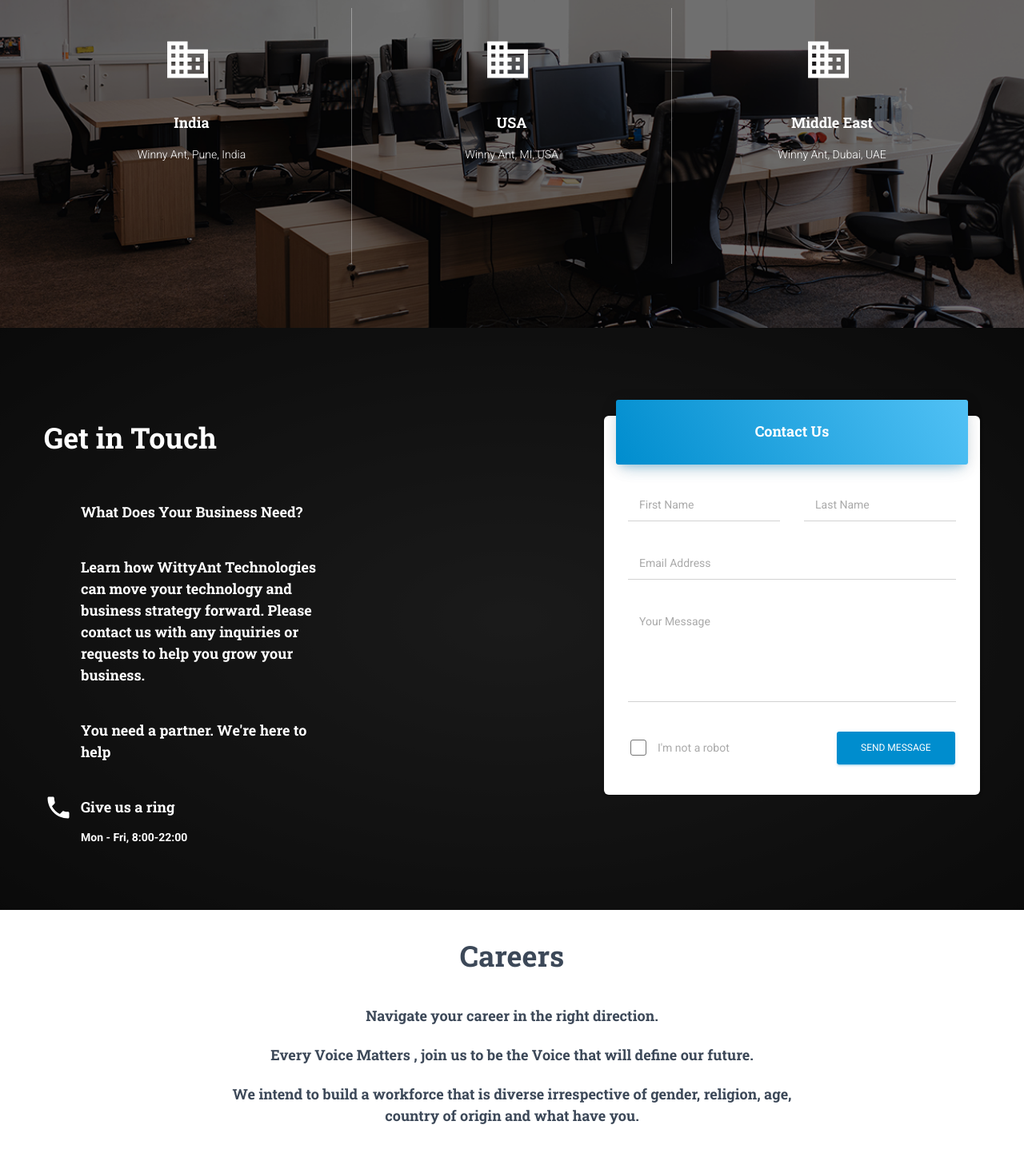
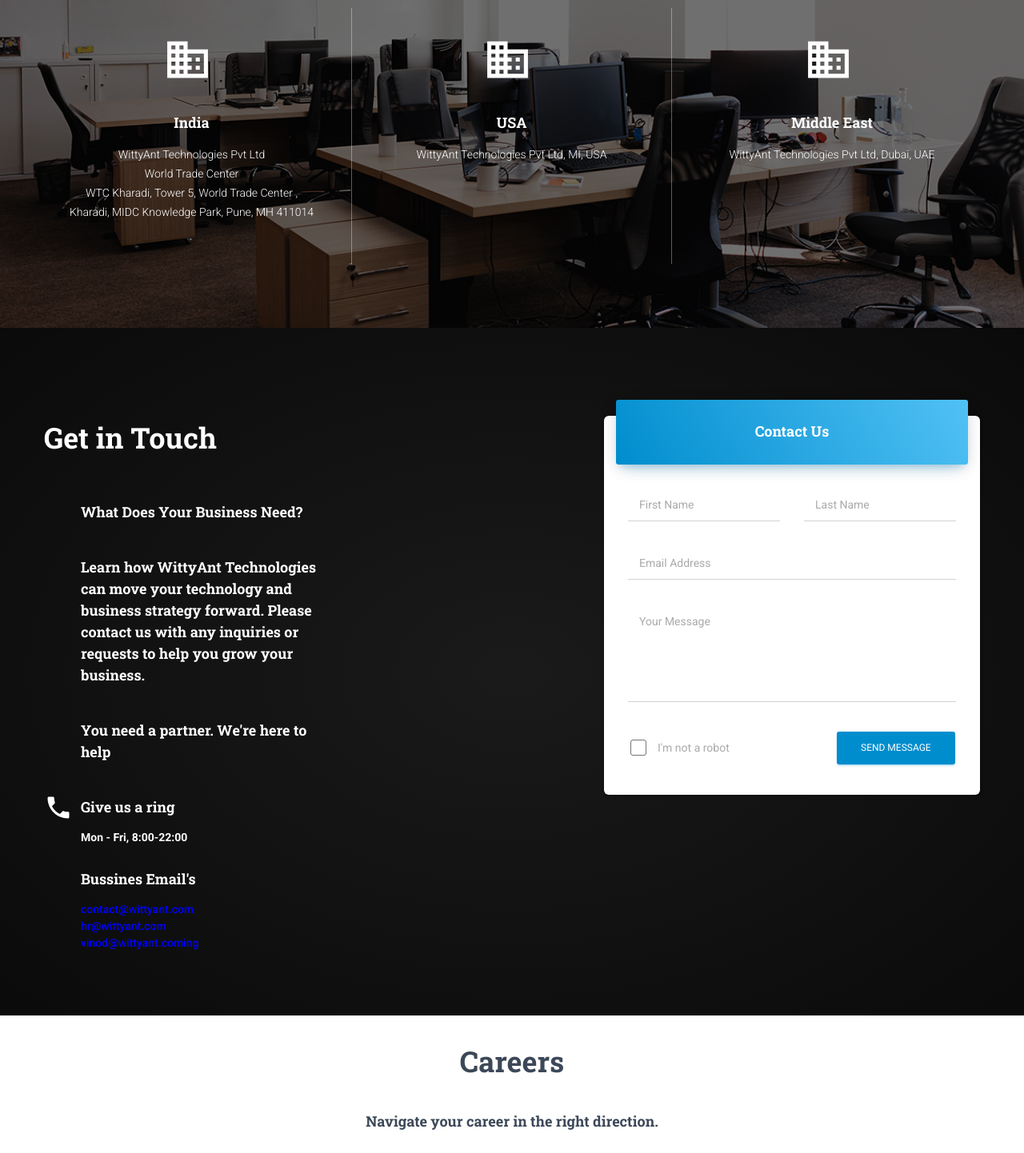
Before and after one commit to appsdevpreneur/wittyant, a Next.js app: page /sections in a window 1280 px wide. Shown: the part 7846-9288 px from the top of the page at 80% size. Built offline with nearby package versions, Linux system fonts and the light colour scheme.

Commit message:
PUNE ADDERESS CHANGED,BUSSINES EMAILS ADDED & WRITEUP CHANGES

```diff
--- a/pages-sections/sections-page/SectionContacts.js
+++ b/pages-sections/sections-page/SectionContacts.js
@@ -177,6 +177,17 @@
                 }
                 icon={Phone}
               />
+
+              <InfoArea
+              className={classes.infoArea}
+              title="Bussines Email's"
+              description={
+                <span> <Typography style={{color:"blue",fontWeight:"500"}}>
+                  contact@wittyant.com <br/>hr@wittyant.com<br/>vinod@wittyant.coming
+                  </Typography></span>
+              }
+              icon={""}
+              />
             </GridItem>
             <GridItem xs={12} sm={5} md={5} className={classes.mlAuto}>
               <Card className={classes.card1}>
--- a/pages-sections/sections-page/SectionOffices.js
+++ b/pages-sections/sections-page/SectionOffices.js
@@ -49,7 +49,9 @@
                   title="India"
                   description={
                     <p>
-                      Winny Ant, Pune, India
+                      WittyAnt Technologies Pvt Ltd<br/>
+                     World Trade Center<br/>
+  WTC Kharadi, Tower 5, World Trade Center , Kharadi, MIDC Knowledge Park, Pune, MH 411014
                     </p>
                   }
                   iconColor="info"
@@ -63,7 +65,7 @@
                   title="USA"
                   description={
                     <p>
-                      Winny Ant, MI, USA
+                      WittyAnt Technologies Pvt Ltd, MI, USA
                     </p>
                   }
                   iconColor="info"
@@ -77,7 +79,7 @@
                   title="Middle East"
                   description={
                     <p>
-                      Winny Ant, Dubai, UAE
+                      WittyAnt Technologies Pvt Ltd, Dubai, UAE
                     </p>
                   }
                   iconColor="info"
--- a/pages-sections/sections-page/SectionTeams.js
+++ b/pages-sections/sections-page/SectionTeams.js
@@ -63,7 +63,7 @@
                     <h6 className={classes.cardCategory}>CTO</h6>
                   </Muted>
                   <Muted>
-                    <h5 >Ankith is WittyAnt’s Tech Leader in areas of Artificial Intelligence, Data Science and IOT, He has experience in  AI Implementations in Nice Medical Applications, Industrial Automation . He is a  Master in Science – MS Computational Science and Engineering from the Technical University of Munich majoring in Machine learning , Deep learning ,Information retrieval and Scientific Computing.</h5>
+                    <h5 >Ankith is WittyAnt’s Tech Leader in areas of Artificial Intelligence, Data Science and IOT, He has experience in  AI Implementations in Niche Medical Applications, Industrial Automation . He is a  Master in Science – MS Computational Science and Engineering from the Technical University of Munich majoring in Machine learning , Deep learning ,Information retrieval and Scientific Computing.</h5>
                   </Muted>
 
                 </CardBody>
```
